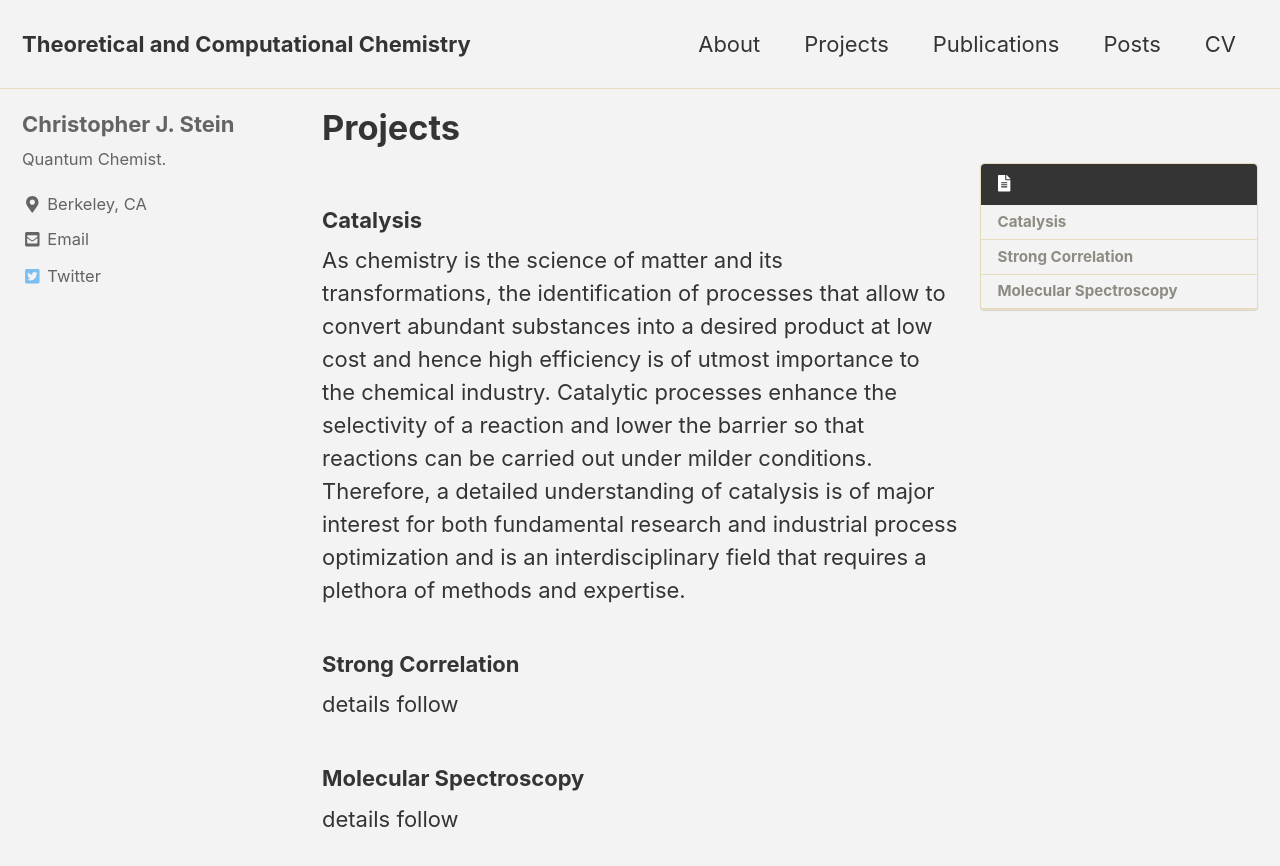
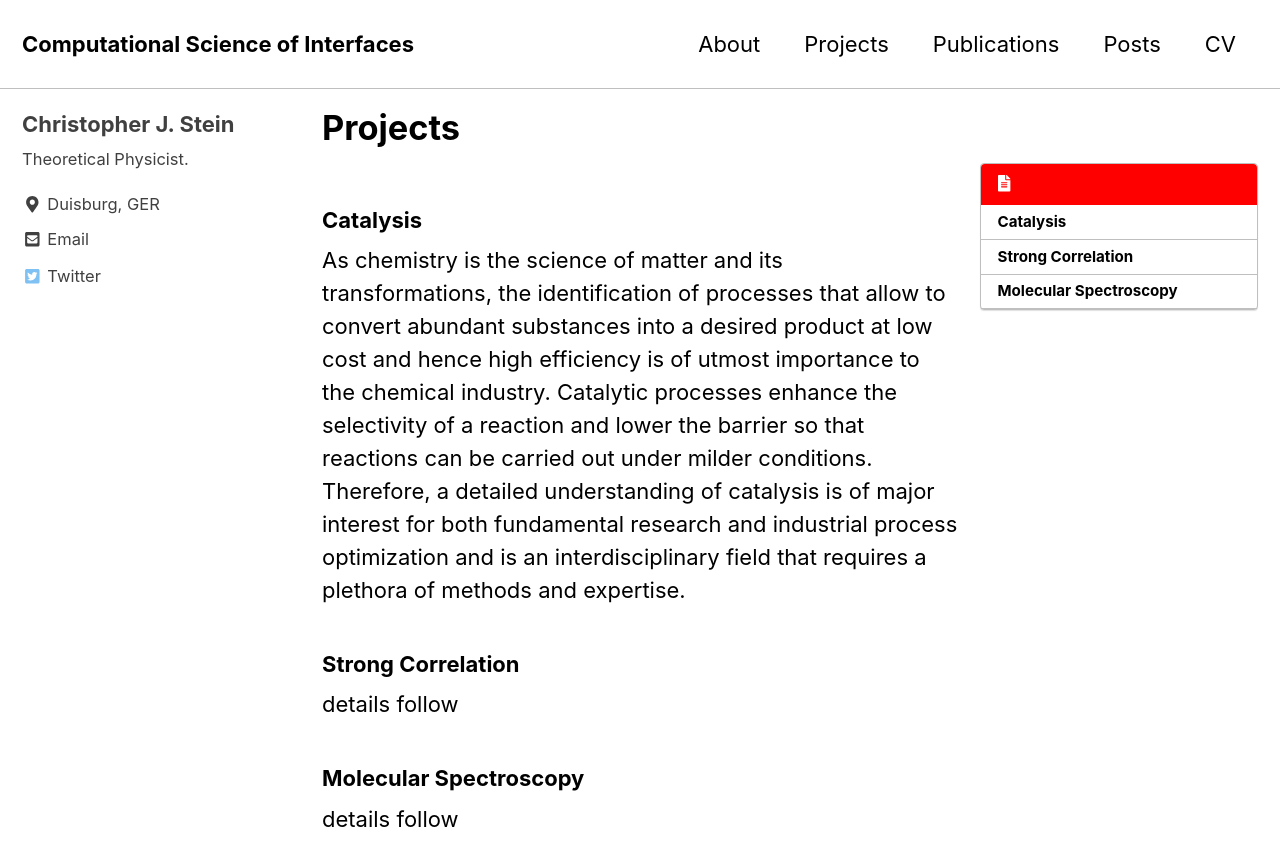
Before and after one commit to steinc/steinc.github.io, a Jekyll site: the page built from _pages/projects.md, in a window 1280 px wide and 900 px high. Shown: the top 866 px of the window. Built offline with Jekyll 4.4.1, drawn with Linux system fonts in a browser that asks for light colours; cached includes are drawn as plain includes; nearby versions of some CDN libraries.

Commit message:
update profile

```diff
--- a/_config.yml
+++ b/_config.yml
@@ -13,14 +13,14 @@
 
 # theme                  : "minimal-mistakes-jekyll"
 remote_theme           : "mmistakes/minimal-mistakes@4.14.1"
-minimal_mistakes_skin    : "dirt" # "air", "aqua", "contrast", "dark", "dirt", "neon", "mint", "plum", "sunrise"
+minimal_mistakes_skin    : "contrast" # "air", "aqua", "contrast", "dark", "dirt", "neon", "mint", "plum", "sunrise"
 
 # Site Settings
 locale                   : "en-US"
-title                    : "Theoretical and Computational Chemistry "
+title                    : "Computational Science of Interfaces"
 title_separator          : "-"
 name                     : "Christopher J. Stein"
-description              : "Theoretical and Computational Chemistry"
+description              : "Theoretical Physics"
 url                      : "https://steinc.github.io/"
 baseurl                  : # the subpath of your site, e.g. "/blog"
 repository               : # GitHub username/repo-name e.g. "mmistakes/minimal-mistakes"
@@ -106,8 +106,8 @@ analytics:
 author:
   name             : "Christopher J. Stein"
   avatar           : # path of avatar image, e.g. "/assets/images/bio-photo.jpg"
-  bio              : "Quantum Chemist."
-  location         : "Berkeley, CA"
+  bio              : "Theoretical Physicist."
+  location         : "Duisburg, GER"
   email            :
   links:
     - label: "Email"
```
